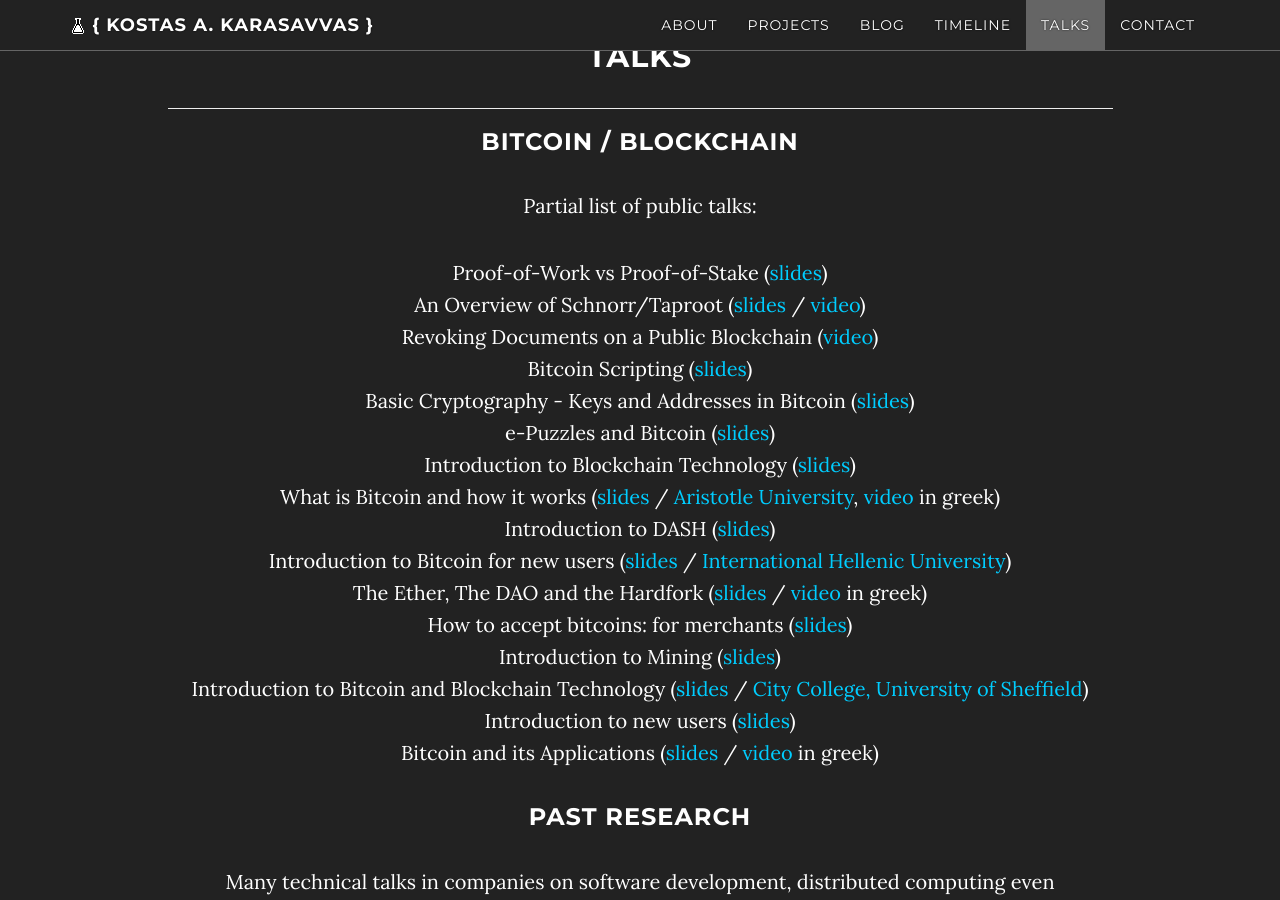
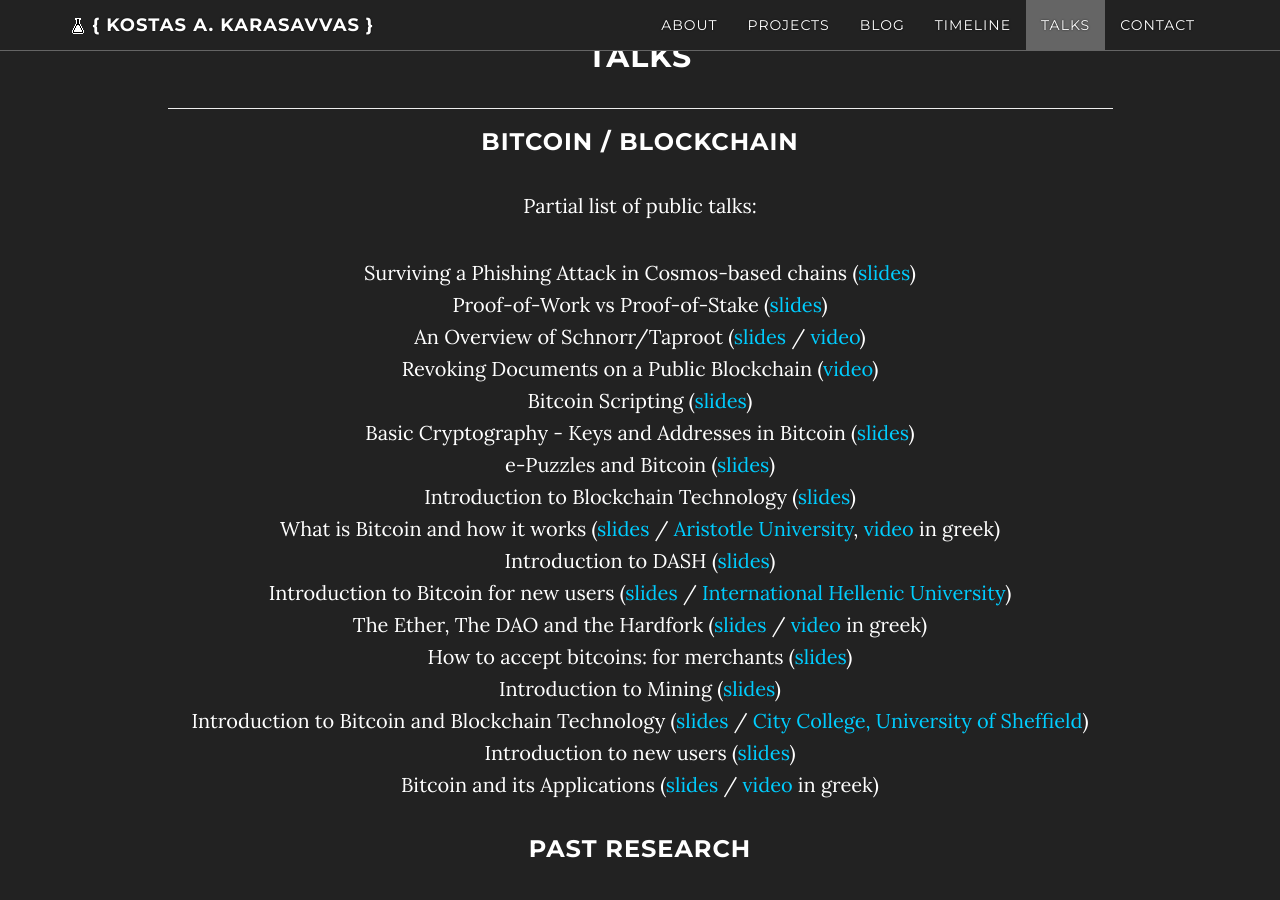
Before and after one commit to karask/karask.github.io, a Jekyll site: the page built from index.html, in a window 1280 px wide and 900 px high, scrolled down 8120 px. Built offline with Jekyll 4.4.1, drawn with Linux system fonts in a browser that asks for light colours; nearby versions of some CDN libraries.

Commit message:
added phishing attack presentation

```diff
--- a/talks.html
+++ b/talks.html
@@ -11,6 +11,7 @@ title: Talks
 
 Partial list of public talks:
 
+Surviving a Phishing Attack in Cosmos-based chains ([slides](/assets/Surviving_a_Phishing_Attack_in_Cosmos.pdf))<br>
 Proof-of-Work vs Proof-of-Stake ([slides](/assets/PoW-vs-PoS.pdf))<br>
 An Overview of Schnorr/Taproot ([slides](/assets/An_overview_of_Schnorr_Taproot.pdf) / <a href="https://youtu.be/JEiYSenTZnI?t=6775" target="_blank">video</a>)<br>
 Revoking Documents on a Public Blockchain (<a href="https://www.decentralized.com/decentralized-2018-day-1-kostas-karasavvas-university-of-nicosia/" target="_blank">video</a>)<br>
```
Also changed, not shown: 1 other file.
